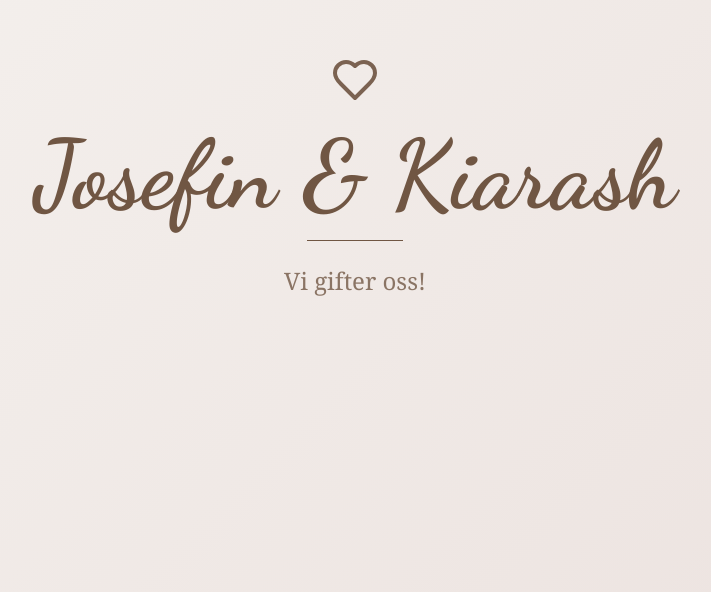
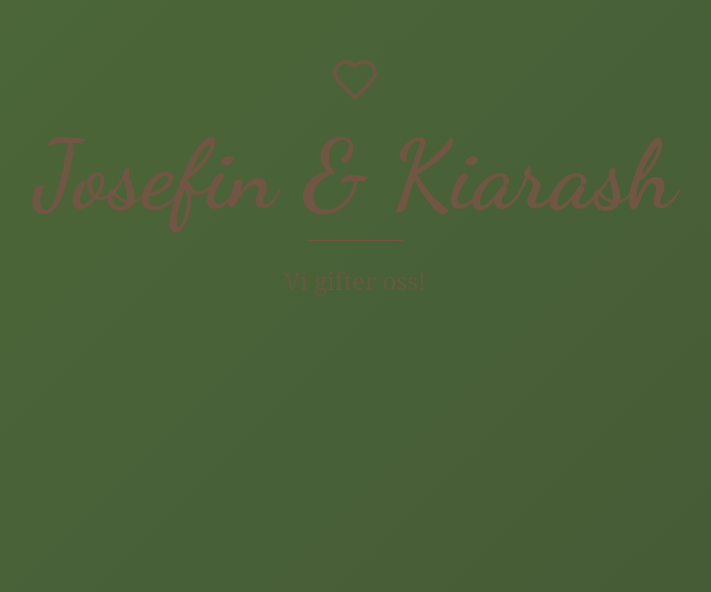
Before and after one commit to KiarashKiani/falk-kiani-celebrate, a React (Vite) app: page / in a window 1280 px wide. Shown: the part 208-800 px from the top of the page, without its empty margins (285-996 px from the left). Built offline with nearby package versions, Linux system fonts and the light colour scheme.

Commit message:
Change background color
Update the background color of the entire page to the specified hex code.

```diff
--- a/src/index.css
+++ b/src/index.css
@@ -46,7 +46,7 @@
     --font-sans: 'Open Sans', sans-serif;
 
     /* Gradients */
-    --gradient-romantic: linear-gradient(135deg, hsl(var(--wedding-cream)), hsl(var(--wedding-blush)));
+    --gradient-romantic: linear-gradient(135deg, hsl(95 30% 32%), hsl(95 25% 28%));
     --gradient-gold: linear-gradient(135deg, hsl(var(--wedding-gold)), hsl(var(--accent)));
 
     /* Shadows */
```
